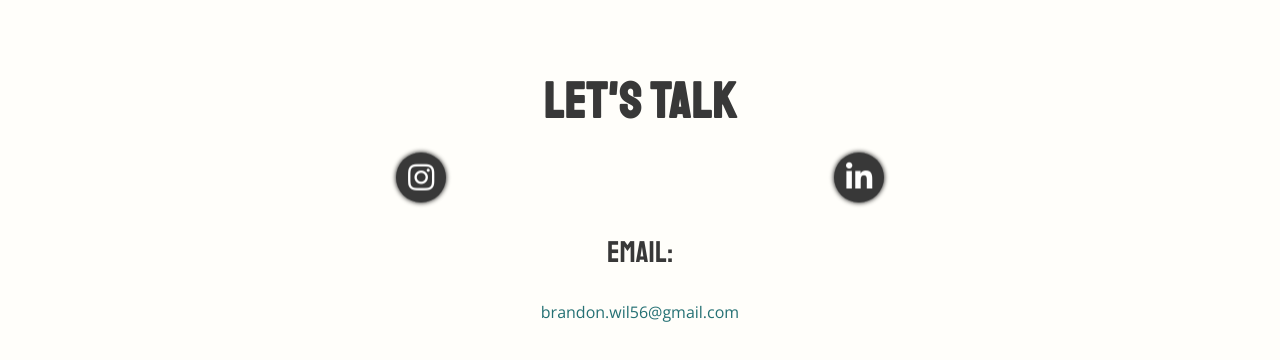
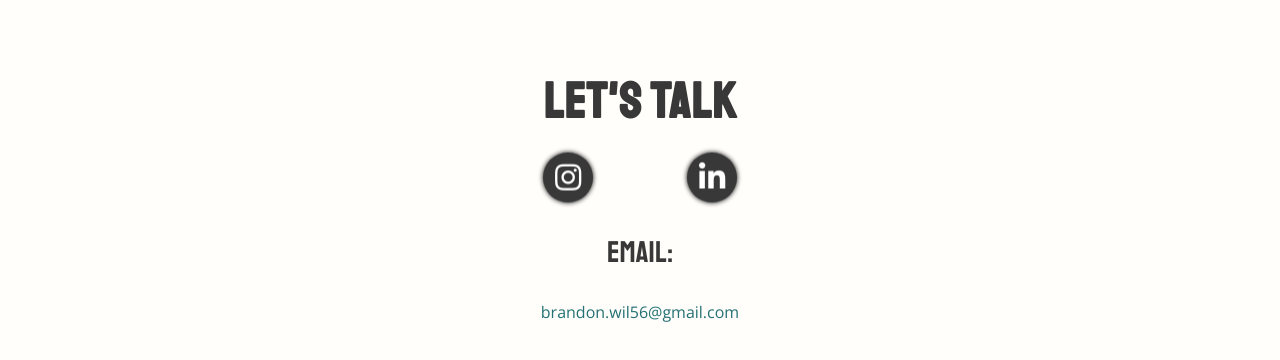
Before and after one commit to brandon-wilburn/portfolio, a plain HTML site: page index.html in a window 1280 px wide. Shown: the part 2159-2519 px from the top of the page. Drawn offline with nearby package versions, Linux system fonts and the light colour scheme.

Commit message:
Feedback 1.0.3
Contact container alignment

```diff
--- a/styles.css
+++ b/styles.css
@@ -416,6 +416,9 @@ a {
 }
 
 #contact_container {
+	width: 30%;
+	min-width: 300px;
+	margin: auto;
 	position: relative;
     top: 45%;
     transform: translateY(-50%);
```
